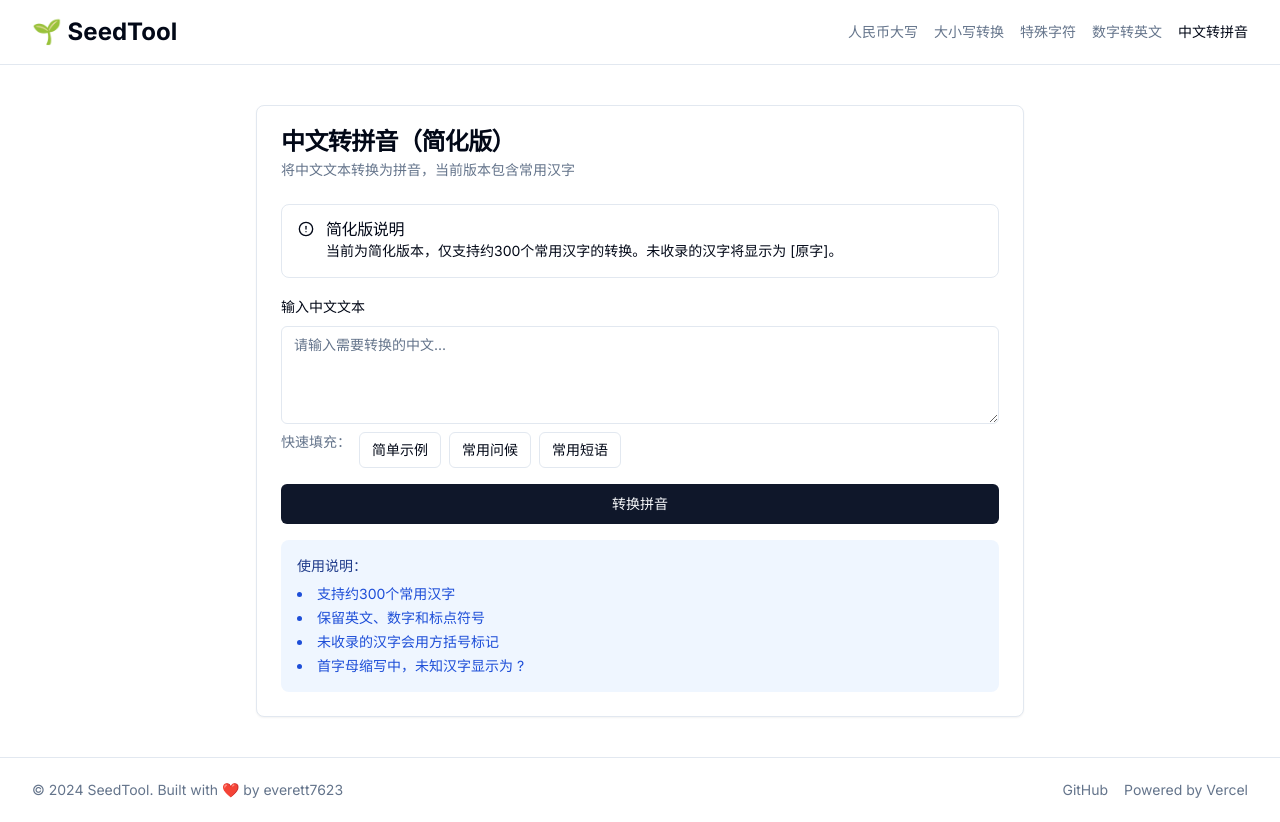
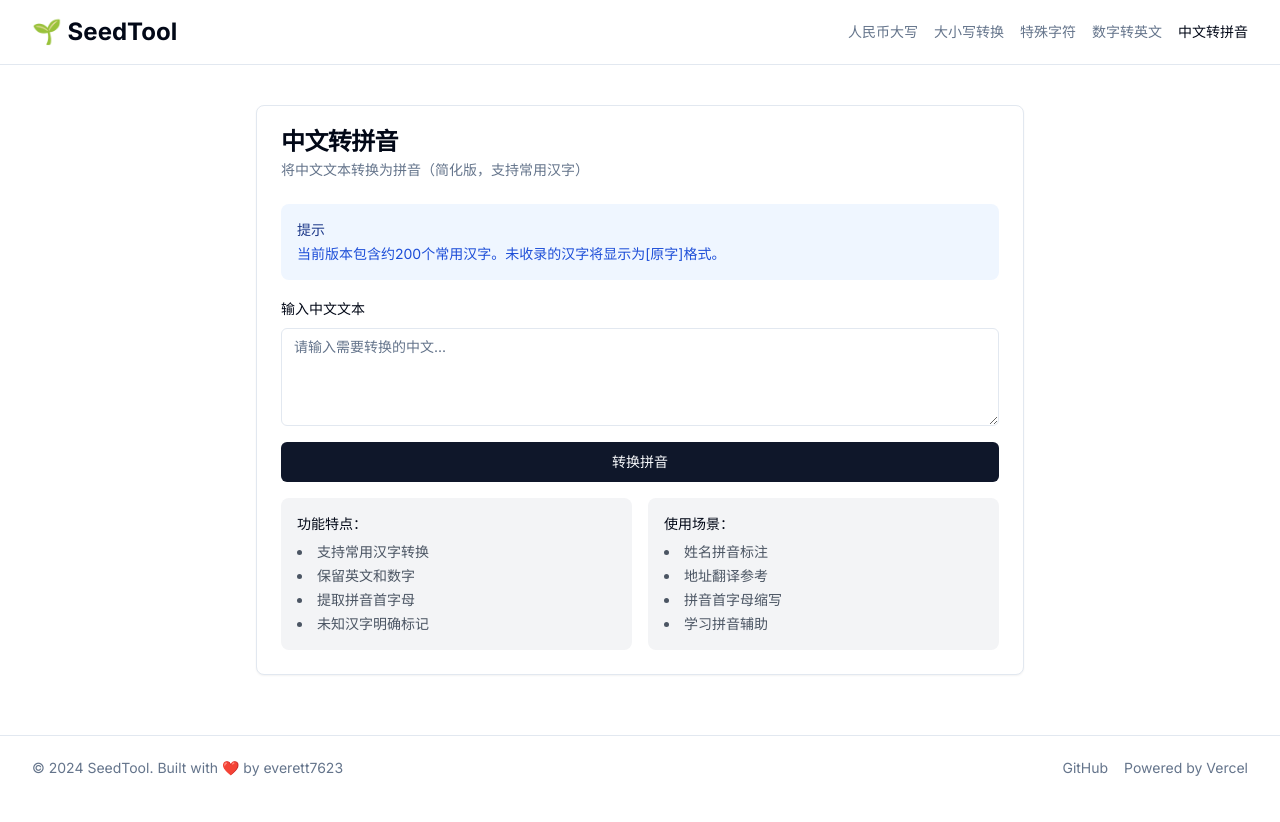
Before and after one commit to everett7623/Globokit, a Next.js app: page /tools/pinyin in a window 1280 px wide. After the commit the page ends 800 px from the top, so only its background shows below. Built offline with nearby package versions, Linux system fonts and the light colour scheme.

Commit message:
Update page.tsx

```diff
--- a/app/tools/pinyin/page.tsx
+++ b/app/tools/pinyin/page.tsx
@@ -6,85 +6,76 @@ import { Textarea } from '@/components/ui/textarea'
 import { Label } from '@/components/ui/label'
 import { Button } from '@/components/ui/button'
 import { CopyButton } from '@/components/tools/copy-button'
-import { AlertCircle } from 'lucide-react'
-import { Alert, AlertDescription, AlertTitle } from '@/components/ui/alert'
 
-// 基础拼音映射表（包含常用汉字）
+// 基础拼音映射表
 const pinyinMap: { [key: string]: string } = {
   '一': 'yi', '二': 'er', '三': 'san', '四': 'si', '五': 'wu',
   '六': 'liu', '七': 'qi', '八': 'ba', '九': 'jiu', '十': 'shi',
-  '百': 'bai', '千': 'qian', '万': 'wan', '亿': 'yi',
   '中': 'zhong', '文': 'wen', '转': 'zhuan', '拼': 'pin', '音': 'yin',
   '的': 'de', '是': 'shi', '在': 'zai', '有': 'you', '和': 'he',
   '了': 'le', '不': 'bu', '我': 'wo', '你': 'ni', '他': 'ta',
-  '她': 'ta', '它': 'ta', '们': 'men', '这': 'zhe', '那': 'na',
-  '个': 'ge', '到': 'dao', '大': 'da', '小': 'xiao', '来': 'lai',
-  '去': 'qu', '上': 'shang', '下': 'xia', '左': 'zuo', '右': 'you',
-  '前': 'qian', '后': 'hou', '里': 'li', '外': 'wai', '多': 'duo',
-  '少': 'shao', '好': 'hao', '坏': 'huai', '高': 'gao', '低': 'di',
-  '长': 'chang', '短': 'duan', '新': 'xin', '旧': 'jiu', '快': 'kuai',
-  '慢': 'man', '早': 'zao', '晚': 'wan', '天': 'tian', '地': 'di',
-  '人': 'ren', '民': 'min', '国': 'guo', '家': 'jia', '公': 'gong',
-  '司': 'si', '工': 'gong', '作': 'zuo', '学': 'xue', '校': 'xiao',
-  '生': 'sheng', '活': 'huo', '用': 'yong', '品': 'pin', '电': 'dian',
-  '脑': 'nao', '话': 'hua', '机': 'ji', '器': 'qi', '车': 'che',
-  '路': 'lu', '水': 'shui', '火': 'huo', '山': 'shan', '河': 'he',
-  '海': 'hai', '空': 'kong', '气': 'qi', '风': 'feng', '雨': 'yu',
-  '雪': 'xue', '云': 'yun', '日': 'ri', '月': 'yue', '星': 'xing',
-  '春': 'chun', '夏': 'xia', '秋': 'qiu', '冬': 'dong', '年': 'nian',
-  '时': 'shi', '分': 'fen', '秒': 'miao', '今': 'jin', '明': 'ming',
-  '昨': 'zuo', '东': 'dong', '西': 'xi', '南': 'nan', '北': 'bei',
-  '京': 'jing', '州': 'zhou', '市': 'shi', '区': 'qu', '县': 'xian',
-  '村': 'cun', '街': 'jie', '道': 'dao', '号': 'hao', '楼': 'lou',
-  '层': 'ceng', '室': 'shi', '门': 'men', '窗': 'chuang', '桌': 'zhuo',
+  '这': 'zhe', '那': 'na', '个': 'ge', '到': 'dao', '大': 'da',
+  '小': 'xiao', '来': 'lai', '去': 'qu', '上': 'shang', '下': 'xia',
+  '好': 'hao', '天': 'tian', '地': 'di', '人': 'ren', '国': 'guo',
+  '家': 'jia', '年': 'nian', '月': 'yue', '日': 'ri', '时': 'shi',
+  '分': 'fen', '秒': 'miao', '今': 'jin', '明': 'ming', '昨': 'zuo',
+  '前': 'qian', '后': 'hou', '左': 'zuo', '右': 'you', '东': 'dong',
+  '西': 'xi', '南': 'nan', '北': 'bei', '京': 'jing', '海': 'hai',
+  '公': 'gong', '司': 'si', '电': 'dian', '话': 'hua', '号': 'hao',
+  '码': 'ma', '名': 'ming', '字': 'zi', '学': 'xue', '生': 'sheng',
+  '老': 'lao', '师': 'shi', '工': 'gong', '作': 'zuo', '钱': 'qian',
+  '元': 'yuan', '买': 'mai', '卖': 'mai', '吃': 'chi', '喝': 'he',
+  '说': 'shuo', '做': 'zuo', '想': 'xiang', '看': 'kan', '听': 'ting',
+  '读': 'du', '写': 'xie', '走': 'zou', '跑': 'pao', '飞': 'fei',
+  '开': 'kai', '关': 'guan', '门': 'men', '窗': 'chuang', '桌': 'zhuo',
   '椅': 'yi', '床': 'chuang', '书': 'shu', '本': 'ben', '笔': 'bi',
-  '纸': 'zhi', '画': 'hua', '图': 'tu', '色': 'se', '红': 'hong',
-  '黄': 'huang', '蓝': 'lan', '绿': 'lv', '白': 'bai', '黑': 'hei',
-  '名': 'ming', '字': 'zi', '号': 'hao', '码': 'ma', '价': 'jia',
-  '钱': 'qian', '元': 'yuan', '角': 'jiao', '分': 'fen', '买': 'mai',
-  '卖': 'mai', '贵': 'gui', '便': 'bian', '宜': 'yi', '货': 'huo',
-  '物': 'wu', '食': 'shi', '饭': 'fan', '菜': 'cai', '汤': 'tang',
-  '茶': 'cha', '酒': 'jiu', '肉': 'rou', '鱼': 'yu', '鸡': 'ji',
-  '蛋': 'dan', '面': 'mian', '包': 'bao', '米': 'mi', '油': 'you',
-  '盐': 'yan', '糖': 'tang', '果': 'guo', '瓜': 'gua', '豆': 'dou',
-  '菜': 'cai', '花': 'hua', '草': 'cao', '树': 'shu', '林': 'lin',
-  '对': 'dui', '错': 'cuo', '真': 'zhen', '假': 'jia', '美': 'mei',
-  '丑': 'chou', '爱': 'ai', '恨': 'hen', '情': 'qing', '意': 'yi',
-  '心': 'xin', '想': 'xiang', '思': 'si', '念': 'nian', '忘': 'wang',
-  '记': 'ji', '忆': 'yi', '梦': 'meng', '醒': 'xing', '睡': 'shui',
-  '觉': 'jue', '看': 'kan', '见': 'jian', '听': 'ting', '说': 'shuo',
-  '读': 'du', '写': 'xie', '唱': 'chang', '跳': 'tiao', '舞': 'wu',
-  '走': 'zou', '跑': 'pao', '飞': 'fei', '游': 'you', '泳': 'yong',
-  '打': 'da', '球': 'qiu', '玩': 'wan', '乐': 'le', '笑': 'xiao',
-  '哭': 'ku', '喊': 'han', '叫': 'jiao', '问': 'wen', '答': 'da',
-  '请': 'qing', '谢': 'xie', '对': 'dui', '起': 'qi', '再': 'zai',
-  '见': 'jian', '您': 'nin', '先': 'xian', '生': 'sheng', '女': 'nv',
-  '士': 'shi', '老': 'lao', '师': 'shi', '同': 'tong', '事': 'shi',
-  '朋': 'peng', '友': 'you', '父': 'fu', '母': 'mu', '亲': 'qin',
-  '子': 'zi', '儿': 'er', '孩': 'hai', '哥': 'ge', '姐': 'jie',
-  '弟': 'di', '妹': 'mei', '夫': 'fu', '妻': 'qi', '爸': 'ba',
-  '妈': 'ma', '爷': 'ye', '奶': 'nai', '叔': 'shu', '姨': 'yi',
-  '伯': 'bo', '姑': 'gu', '婶': 'shen', '舅': 'jiu', '姥': 'lao',
+  '纸': 'zhi', '画': 'hua', '红': 'hong', '黄': 'huang', '蓝': 'lan',
+  '绿': 'lv', '白': 'bai', '黑': 'hei', '多': 'duo', '少': 'shao',
+  '长': 'chang', '短': 'duan', '高': 'gao', '低': 'di', '快': 'kuai',
+  '慢': 'man', '新': 'xin', '旧': 'jiu', '早': 'zao', '晚': 'wan',
+  '对': 'dui', '错': 'cuo', '男': 'nan', '女': 'nv', '爱': 'ai',
+  '情': 'qing', '心': 'xin', '手': 'shou', '脚': 'jiao', '头': 'tou',
+  '眼': 'yan', '耳': 'er', '口': 'kou', '鼻': 'bi', '身': 'shen',
+  '体': 'ti', '健': 'jian', '康': 'kang', '病': 'bing', '医': 'yi',
+  '院': 'yuan', '药': 'yao', '吗': 'ma', '呢': 'ne', '吧': 'ba',
+  '啊': 'a', '哦': 'o', '哈': 'ha', '嗯': 'en', '唉': 'ai',
+  '呀': 'ya', '哇': 'wa', '嘿': 'hei', '喂': 'wei', '谢': 'xie',
+  '请': 'qing', '您': 'nin', '再': 'zai', '见': 'jian', '欢': 'huan',
+  '迎': 'ying', '光': 'guang', '临': 'lin', '很': 'hen', '非': 'fei',
+  '常': 'chang', '太': 'tai', '真': 'zhen', '最': 'zui', '都': 'dou',
+  '会': 'hui', '能': 'neng', '可': 'ke', '以': 'yi', '要': 'yao',
+  '就': 'jiu', '还': 'hai', '没': 'mei', '给': 'gei', '用': 'yong',
+  '让': 'rang', '被': 'bei', '把': 'ba', '得': 'de', '地': 'de',
+  '着': 'zhe', '过': 'guo', '而': 'er', '且': 'qie', '但': 'dan',
+  '因': 'yin', '为': 'wei', '所': 'suo', '如': 'ru', '果': 'guo',
+  '然': 'ran', '虽': 'sui', '或': 'huo', '者': 'zhe', '与': 'yu',
+  '及': 'ji', '其': 'qi', '此': 'ci', '之': 'zhi', '于': 'yu',
+  '从': 'cong', '向': 'xiang', '往': 'wang', '把': 'ba', '将': 'jiang',
+  '无': 'wu', '法': 'fa', '道': 'dao', '理': 'li', '事': 'shi',
+  '物': 'wu', '主': 'zhu', '义': 'yi', '社': 'she', '世': 'shi',
+  '界': 'jie', '美': 'mei', '丽': 'li', '朋': 'peng', '友': 'you',
+  '父': 'fu', '母': 'mu', '亲': 'qin', '子': 'zi', '女': 'nv',
+  '儿': 'er', '孩': 'hai', '哥': 'ge', '姐': 'jie', '弟': 'di',
+  '妹': 'mei', '夫': 'fu', '妻': 'qi', '丈': 'zhang', '妇': 'fu',
+  '爸': 'ba', '妈': 'ma', '爷': 'ye', '奶': 'nai', '外': 'wai',
 };
 
 export default function PinyinPage() {
   const [input, setInput] = useState('')
   const [pinyinResult, setPinyinResult] = useState('')
   const [initialsResult, setInitialsResult] = useState('')
-  const [unknownChars, setUnknownChars] = useState<string[]>([])
 
   const handleConvert = () => {
     if (!input.trim()) {
       setPinyinResult('')
       setInitialsResult('')
-      setUnknownChars([])
       return
     }
 
     const chars = input.split('')
     const pinyinArray: string[] = []
     const initials: string[] = []
-    const unknown: string[] = []
+    let unknownCount = 0
 
     chars.forEach(char => {
       if (pinyinMap[char]) {
@@ -94,52 +85,45 @@ export default function PinyinPage() {
       } else if (/[a-zA-Z0-9]/.test(char)) {
         // 英文和数字保持原样
         pinyinArray.push(char)
-        initials.push(char.toUpperCase())
-      } else if (/[\s\.,!?;:'"，。！？；：""''（）]/.test(char)) {
-        // 标点和空格
-        pinyinArray.push(char)
+        if (/[a-zA-Z]/.test(char)) {
+          initials.push(char.toUpperCase())
+        }
+      } else if (/[\s]/.test(char)) {
+        // 空格
+        pinyinArray.push(' ')
       } else if (/[\u4e00-\u9fa5]/.test(char)) {
         // 未知的汉字
         pinyinArray.push(`[${char}]`)
         initials.push('?')
-        if (!unknown.includes(char)) {
-          unknown.push(char)
-        }
+        unknownCount++
       } else {
-        // 其他字符
+        // 其他字符（标点等）保持原样
         pinyinArray.push(char)
       }
     })
 
-    setPinyinResult(pinyinArray.join(' ').replace(/\s+/g, ' ').trim())
+    const result = pinyinArray.join(' ').replace(/\s+/g, ' ').trim()
+    setPinyinResult(result)
     setInitialsResult(initials.join(''))
-    setUnknownChars(unknown)
   }
-
-  const sampleTexts = [
-    { text: '中文转拼音', label: '简单示例' },
-    { text: '你好世界', label: '常用问候' },
-    { text: '我爱中国', label: '常用短语' },
-  ]
 
   return (
     <div className="container py-10">
       <div className="mx-auto max-w-3xl">
         <Card>
           <CardHeader>
-            <CardTitle>中文转拼音（简化版）</CardTitle>
+            <CardTitle>中文转拼音</CardTitle>
             <CardDescription>
-              将中文文本转换为拼音，当前版本包含常用汉字
+              将中文文本转换为拼音（简化版，支持常用汉字）
             </CardDescription>
           </CardHeader>
           <CardContent className="space-y-4">
-            <Alert>
-              <AlertCircle className="h-4 w-4" />
-              <AlertTitle>简化版说明</AlertTitle>
-              <AlertDescription>
-                当前为简化版本，仅支持约300个常用汉字的转换。未收录的汉字将显示为 [原字]。
-              </AlertDescription>
-            </Alert>
+            <div className="rounded-lg bg-blue-50 p-4 text-sm">
+              <p className="font-medium text-blue-900 mb-1">提示</p>
+              <p className="text-blue-700">
+                当前版本包含约200个常用汉字。未收录的汉字将显示为[原字]格式。
+              </p>
+            </div>
 
             <div className="space-y-2">
               <Label htmlFor="input">输入中文文本</Label>
@@ -150,24 +134,6 @@ export default function PinyinPage() {
                 onChange={(e) => setInput(e.target.value)}
                 rows={4}
               />
-
-              {/* 示例文本 */}
-              <div className="flex flex-wrap gap-2 mt-2">
-                <span className="text-sm text-muted-foreground">快速填充：</span>
-                {sampleTexts.map((sample, index) => (
-                  <Button
-                    key={index}
-                    variant="outline"
-                    size="sm"
-                    onClick={() => {
-                      setInput(sample.text)
-                      handleConvert()
-                    }}
-                  >
-                    {sample.label}
-                  </Button>
-                ))}
-              </div>
             </div>
 
             <Button onClick={handleConvert} className="w-full">
@@ -181,8 +147,8 @@ export default function PinyinPage() {
                     <Label>完整拼音</Label>
                     <CopyButton text={pinyinResult} />
                   </div>
-                  <div className="rounded-md border bg-muted p-4">
-                    <p className="text-lg">{pinyinResult}</p>
+                  <div className="rounded-md border bg-gray-50 p-4">
+                    <p className="text-lg break-words">{pinyinResult}</p>
                   </div>
                 </div>
 
@@ -192,31 +158,34 @@ export default function PinyinPage() {
                       <Label>拼音首字母</Label>
                       <CopyButton text={initialsResult} />
                     </div>
-                    <div className="rounded-md border bg-muted p-4">
+                    <div className="rounded-md border bg-gray-50 p-4">
                       <p className="text-lg font-mono">{initialsResult}</p>
                     </div>
                   </div>
                 )}
-
-                {unknownChars.length > 0 && (
-                  <Alert variant="destructive">
-                    <AlertCircle className="h-4 w-4" />
-                    <AlertDescription>
-                      以下汉字暂未收录：{unknownChars.join('、')}
-                    </AlertDescription>
-                  </Alert>
-                )}
               </div>
             )}
 
-            <div className="rounded-lg bg-blue-50 p-4 text-sm">
-              <p className="font-medium text-blue-900 mb-2">使用说明：</p>
-              <ul className="list-disc list-inside space-y-1 text-blue-700">
-                <li>支持约300个常用汉字</li>
-                <li>保留英文、数字和标点符号</li>
-                <li>未收录的汉字会用方括号标记</li>
-                <li>首字母缩写中，未知汉字显示为 ?</li>
-              </ul>
+            <div className="grid grid-cols-1 md:grid-cols-2 gap-4">
+              <div className="rounded-lg bg-gray-100 p-4 text-sm">
+                <p className="font-medium mb-2">功能特点：</p>
+                <ul className="list-disc list-inside space-y-1 text-gray-600">
+                  <li>支持常用汉字转换</li>
+                  <li>保留英文和数字</li>
+                  <li>提取拼音首字母</li>
+                  <li>未知汉字明确标记</li>
+                </ul>
+              </div>
+
+              <div className="rounded-lg bg-gray-100 p-4 text-sm">
+                <p className="font-medium mb-2">使用场景：</p>
+                <ul className="list-disc list-inside space-y-1 text-gray-600">
+                  <li>姓名拼音标注</li>
+                  <li>地址翻译参考</li>
+                  <li>拼音首字母缩写</li>
+                  <li>学习拼音辅助</li>
+                </ul>
+              </div>
             </div>
           </CardContent>
         </Card>
```
